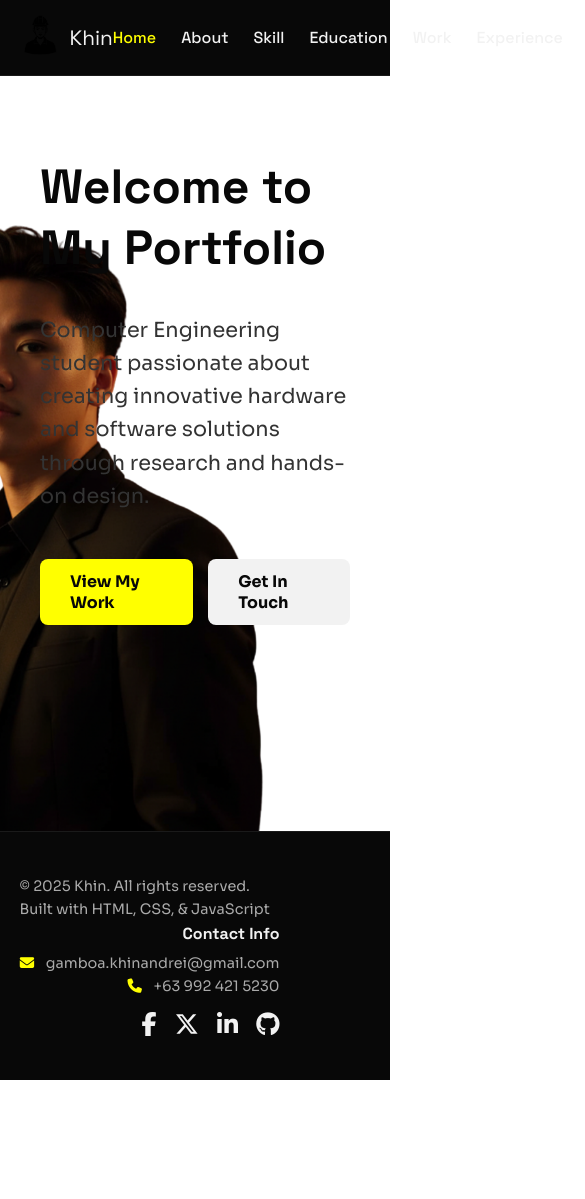
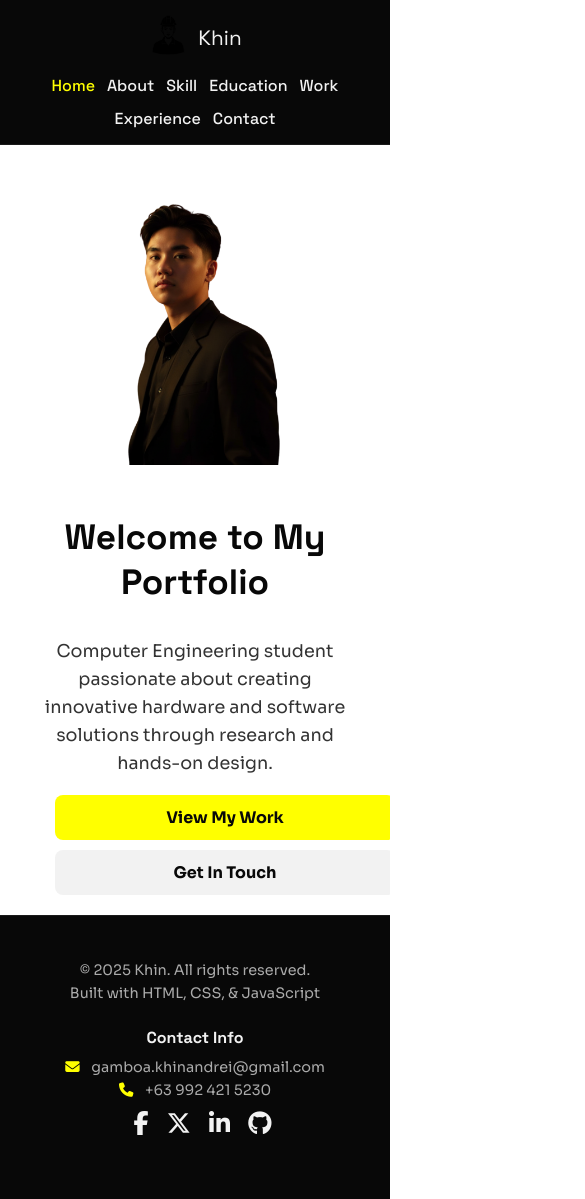
Before and after one commit to sondre01/Portfolio, a plain HTML site: page pages/main.html in a window 390 px wide. Shown: the top 1199 px of the page, 585 px wide, since content can reach past the window. Before the commit the page ends 1080 px from the top, so only its background shows below. Drawn offline with Linux system fonts and the light colour scheme.

Commit message:
responsiveness

```diff
--- a/assets/css/index.css
+++ b/assets/css/index.css
@@ -40,7 +40,7 @@ nav {
     background-color: #080808;
     width: 100%;
     border-bottom: 1px solid #1a1a1a;
-    /* CRITICAL FIX: Set position to stick it, ensuring header is always stable */
+    /* Stick header to the top for seamless scrolling */
     position: sticky;
     top: 0;
     z-index: 1000;
@@ -168,3 +168,44 @@ footer {
 .social-links a:hover {
     color: #ffff00;
 }
+
+/* ======================================================= */
+/* =========== GLOBAL MEDIA QUERIES (MOBILE) ============= */
+/* ======================================================= */
+
+/* For smaller tablets and large phones (max-width: 768px) */
+@media (max-width: 768px) {
+    /* --- Navigation --- */
+    .nav-container {
+        flex-direction: column; /* Stack logo/name and links vertically */
+        text-align: center;
+    }
+    .con1left {
+        margin-bottom: 15px;
+    }
+    .con2right ul {
+        flex-wrap: wrap; /* Allow links to wrap to the next line */
+        justify-content: center;
+        gap: 12px;
+    }
+
+    /* --- Footer --- */
+    .footer-container {
+        flex-direction: column; /* Stack columns vertically */
+        align-items: center;
+        text-align: center;
+    }
+    .footer-left, .footer-right {
+        width: 100%;
+        text-align: center;
+        margin-bottom: 20px;
+    }
+    .contact-info p {
+        text-align: center;
+        padding-left: 0;
+    }
+    .social-links {
+        margin-top: 10px;
+        margin-left: 0;
+    }
+}
--- a/assets/css/main.css
+++ b/assets/css/main.css
@@ -12,15 +12,15 @@
     overflow: hidden;
 }
 
-/* Styles for your profile picture (me.png) */
+/* Styles for your profile picture (me.png) - DESKTOP BASE */
 .hero-profile-picture {
     position: absolute;
     bottom: 0;
     right: 5%;
-    width: 650px; /* Current desktop size */
+    width: 650px; /* Desktop size */
     height: auto;
     z-index: 0; /* Placed behind text */
-    opacity: 1.0; /* <-- FIXED: Full visibility, no fading */
+    opacity: 1.0;
     transform: translateX(20px);
 }
 
@@ -75,3 +75,51 @@
 .btn.secondary:hover {
     background-color: #e0e0e0;
 }
+
+/* ======================================================= */
+/* =========== HOME PAGE MEDIA QUERIES (MOBILE) ========== */
+/* ======================================================= */
+
+@media (max-width: 768px) {
+    /* --- Hero Section Layout Change --- */
+    .hero {
+        align-items: center; /* Center content */
+        text-align: center;
+        min-height: auto; /* Allow height to collapse */
+        padding: 20px;
+    }
+
+    /* --- Profile Picture Fix --- */
+    .hero-profile-picture {
+        /* CRITICAL FIX: Make position relative so it flows in the document */
+        position: relative;
+        order: -1; /* Move picture above text */
+        width: 100%;
+        max-width: 280px; /* Cap size */
+        margin: 20px auto;
+        bottom: auto;
+        right: auto;
+        transform: none; /* Remove desktop offset */
+    }
+
+    /* --- Text Adjustments --- */
+    .hero h1 {
+        font-size: 2.2rem;
+    }
+    .hero p {
+        font-size: 1.1rem;
+        max-width: 90%;
+    }
+
+    /* --- Button Stacking and Centering Fix --- */
+    .cta-buttons {
+        flex-direction: column; /* Stack buttons */
+        gap: 10px;
+        width: 80%; /* Give buttons more width */
+        max-width: 300px;
+        margin: 0 auto; /* CRITICAL FIX: Center the buttons container */
+    }
+    .btn {
+        width: 100%;
+    }
+}
--- a/assets/js/index.js
+++ b/assets/js/index.js
@@ -2,6 +2,7 @@ document.addEventListener("DOMContentLoaded", () => {
     // Only run injection on pages inside the 'pages/' folder
     const isInPages = window.location.pathname.includes("/pages/");
     if (!isInPages) {
+        // If not in a content page, exit. The index.html redirect handles the rest.
         return;
     }
 
@@ -118,7 +119,7 @@ document.addEventListener("DOMContentLoaded", () => {
         })
         .catch(err => {
             console.error("Failed to load header/footer:", err);
-            // Fallback: If injection fails, at least make the content visible
+            // Fallback
             document.body.style.visibility = 'visible';
         });
 });
--- a/pages/main.html
+++ b/pages/main.html
@@ -5,12 +5,17 @@
     <meta name="viewport" content="width=device-width, initial-scale=1.0">
     <title>Home - Portfolio</title>
 
+    <!-- CRITICAL FIX: Link Global CSS directly for guaranteed styling -->
     <link rel="stylesheet" href="../assets/css/index.css">
 
+    <!-- Link the page-specific style file -->
     <link rel="stylesheet" href="../assets/css/main.css">
 </head>
-<body style="visibility: hidden;"> <div id="header-footer"></div>
+<body style="visibility: hidden;"> <!-- CRITICAL FIX: Hide page instantly to prevent flash -->
+    <!-- Placeholder for Nav/Footer that will be injected -->
+    <div id="header-footer"></div>
 
+    <!-- CRITICAL FIX: Add the class to make content start invisible -->
     <main class="js-fade-in">
         <section class="hero">
 
@@ -25,6 +30,7 @@
         </section>
     </main>
 
+    <!-- The injection script MUST be present on content pages -->
     <script src="../assets/js/index.js"></script>
 </body>
 </html>
```
Also changed, not shown: index.html (+6 -1 lines).
